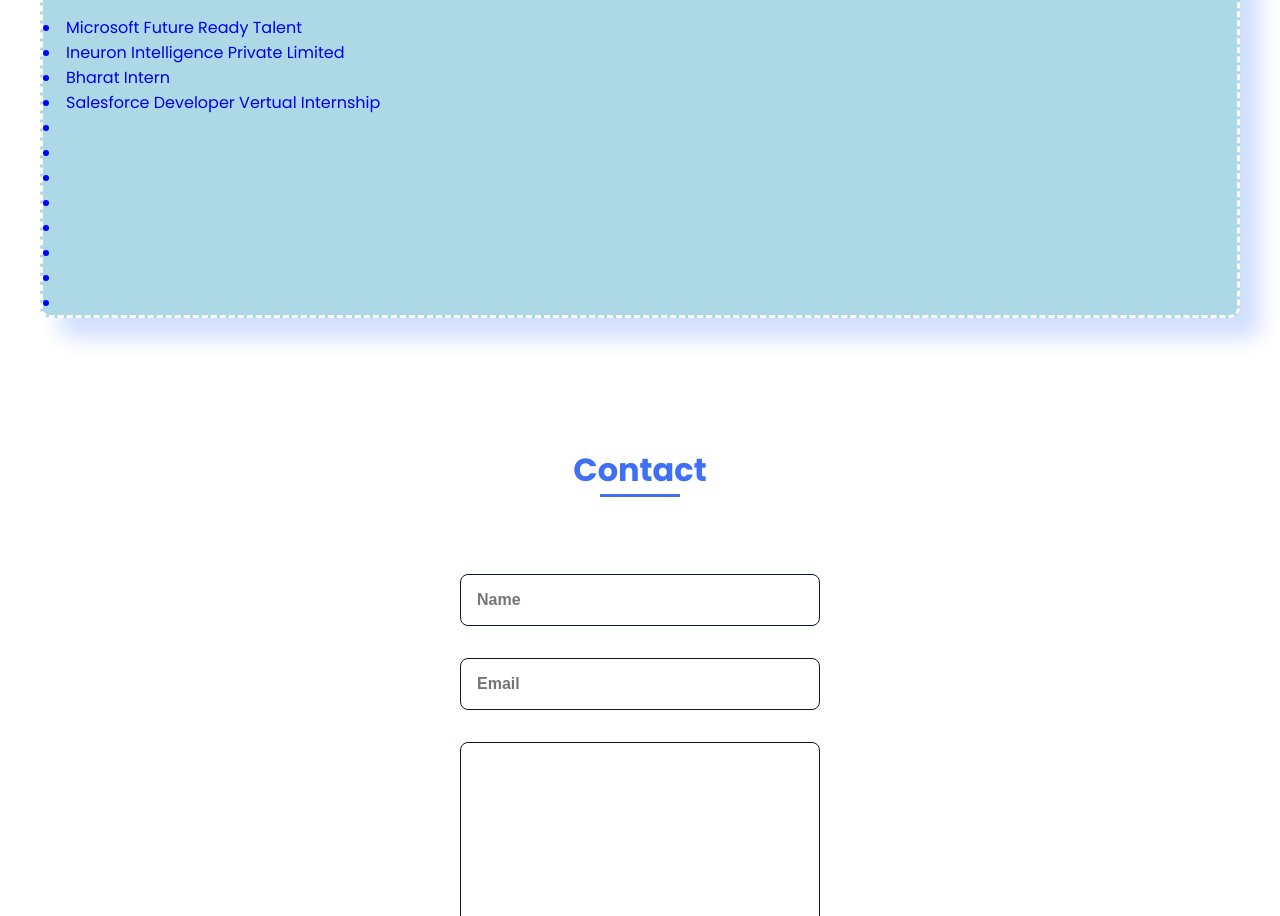
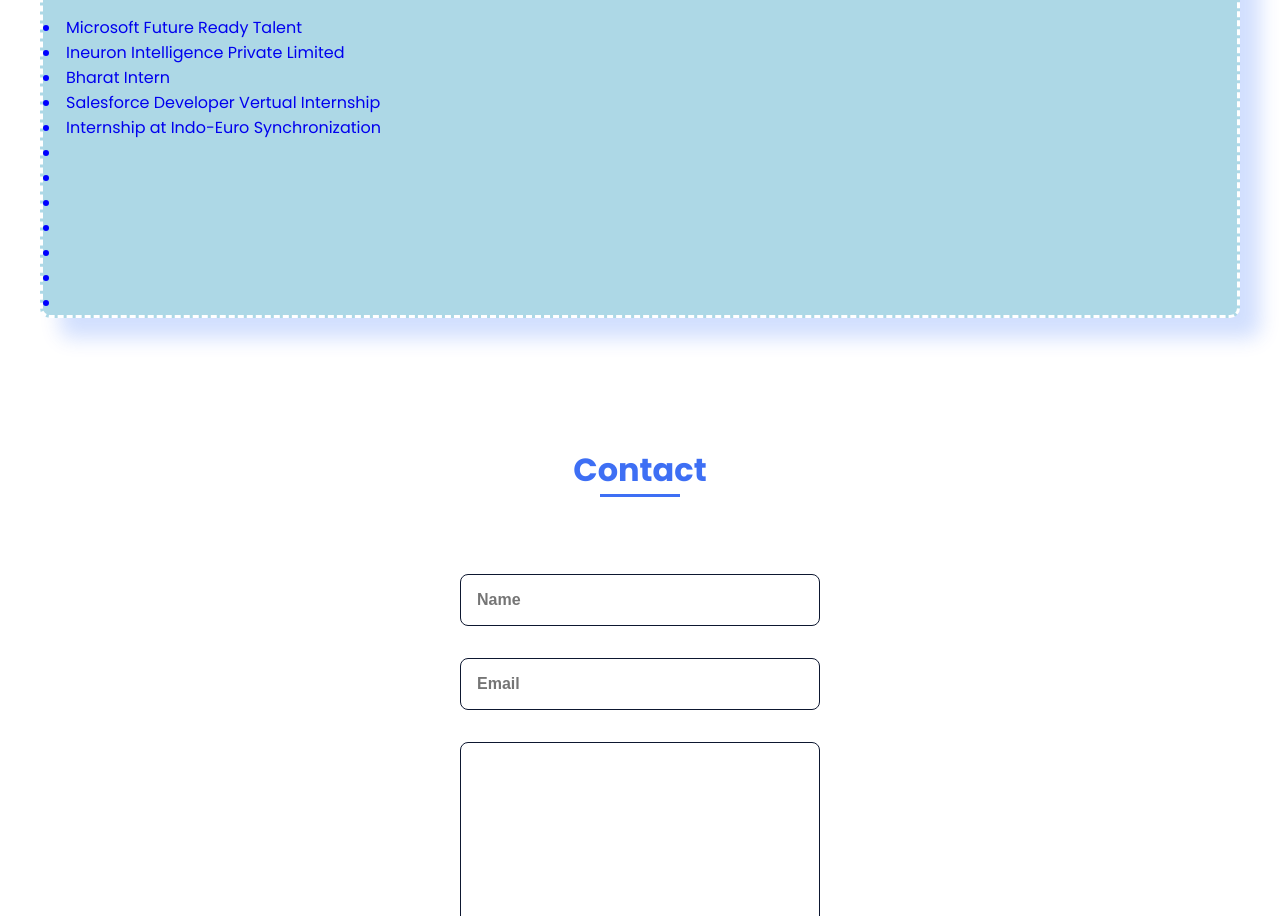
Before and after one commit to aditya2lry/Portfolio, a plain HTML site: page index.html in a window 1280 px wide. Shown: the part 4985-5901 px from the top of the page. Drawn offline with nearby package versions, Linux system fonts and the light colour scheme.

Commit message:
version4

```diff
--- a/index.html
+++ b/index.html
@@ -332,7 +332,7 @@
                         <p><li><a href="https://drive.google.com/file/d/1zMebU848eENk1DU3HnAUB75YlSY7GE45/view?usp=sharing">Ineuron Intelligence Private Limited</a></li></p>
                         <p><li><a href="https://drive.google.com/file/d/1TLX5bNSBOWXYwRMxm7uWRUzpGp1Pugq5/view?usp=sharing">Bharat Intern</a></li></p>
                         <p><li><a href="https://smartinternz.com/internships/salesforce_certificates/d9aa7942219d9b762ba1b832214e5a7a">Salesforce Developer Vertual Internship</a></li></p>
-                        <p><li></li></p>
+                        <p><li><a href="https://drive.google.com/file/d/1siLM88eSkWud5I4KPXDISv8iutxBgZCv/view?usp=sharing">Internship at Indo-Euro Synchronization</a></li></p>
                         <p><li></li></p>
                         <p><li></li></p>
                         <p><li></li></p>
```
